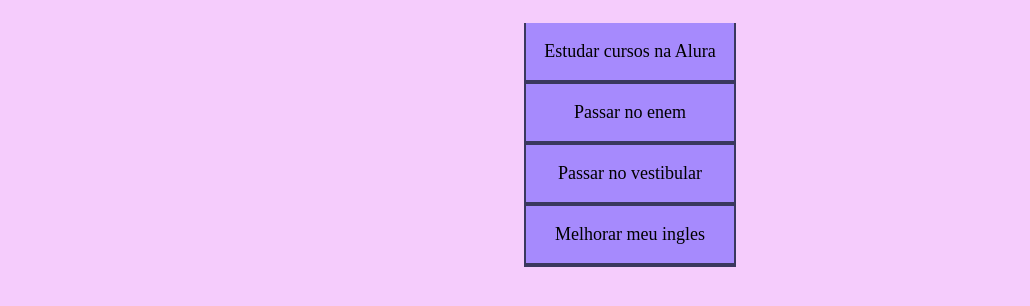
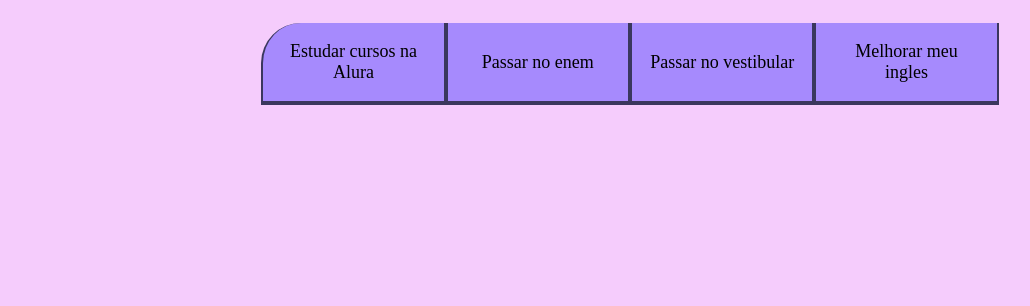
Before and after one commit to muni0112/projetoterceiroewilson, a plain HTML site: page index.html in a window 1280 px wide. Shown: the part 80-386 px from the top of the page, without its empty margins (10-1040 px from the left). Drawn offline with Linux system fonts and the light colour scheme.

Commit message:
.ngdfjknvdfjkbvd

```diff
--- a/style.css
+++ b/style.css
@@ -45,5 +45,21 @@
     border-left: 2px solid var(--botao-ativo);
     border-right: 2px solid var(--botao-ativo);
     border-top: none;
-
 }
+.botao:first-child{
+    border-radius: 40px 40px 0 0;
+}
+.botoes{
+    display: block;
+}
+@media screen and (min-width: 768px) {
+    .botoes{
+        display: flex;
+    }
+.botao:first-child{
+    border-radius: 40px 0 0 0;
+}
+.botao: :last-child{
+    border-radius: 0 40px 0 0;
+}
+}
```
